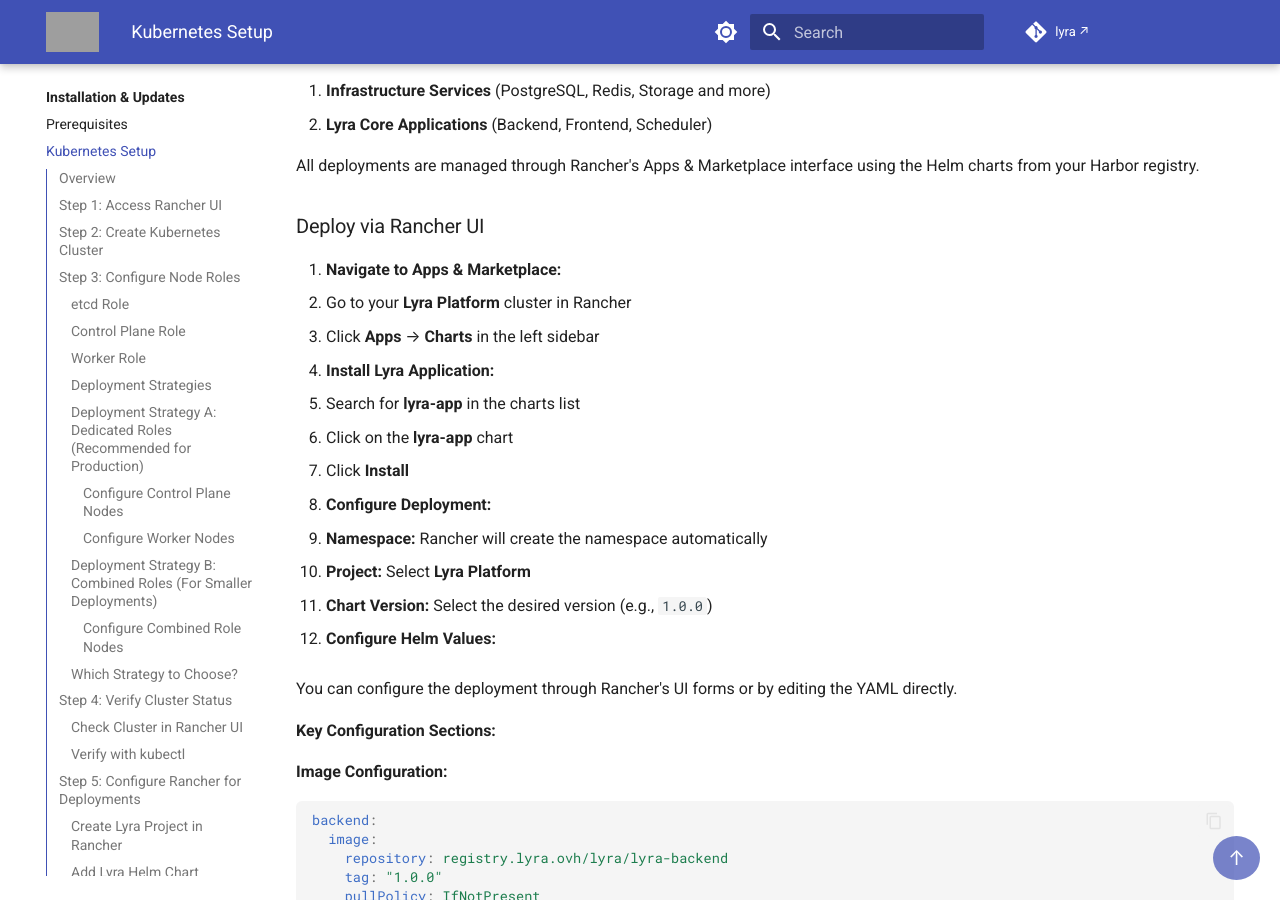
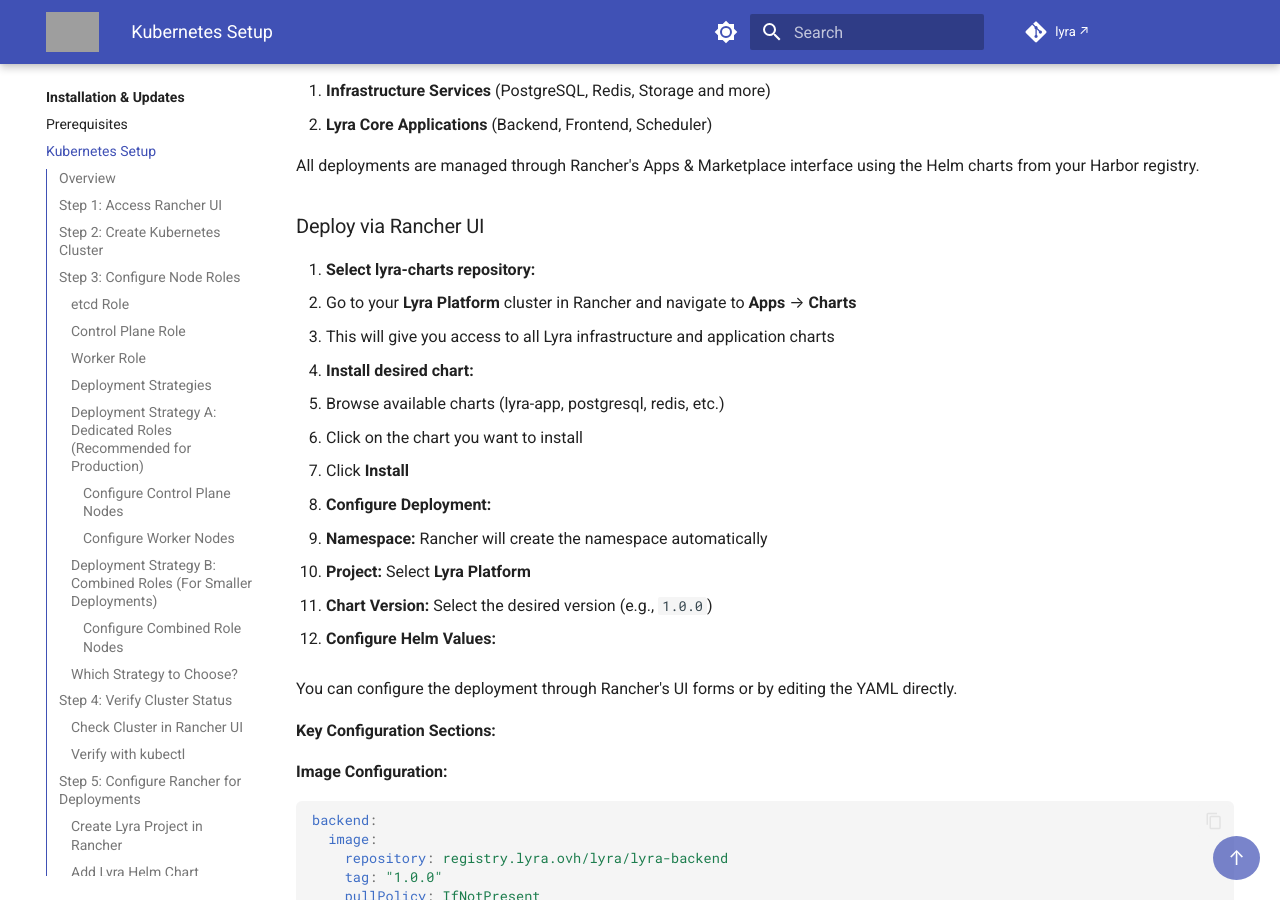
Before and after one commit to amreinch/lyra-docs, an MkDocs documentation site: the page built from docs/installation/kubernetes-setup.md, in a window 1280 px wide and 900 px high, scrolled down 9257 px. Built offline with MkDocs 1.6.1 and Material for MkDocs 9.7.7, drawn with Linux system fonts in a browser that asks for light colours; comment, search, counter and statistics services are not loaded; grey boxes are pictures that could not be loaded.

Commit message:
Update Deploy via Rancher UI section
- Removed header-style navigation point
- Changed 'Install Lyra Application' to 'Select lyra-charts repository'
- Updated description to mention all Lyra infrastructure and application charts
- Changed point 2 to 'Install desired chart' with examples

```diff
--- a/docs/installation/kubernetes-setup.md
+++ b/docs/installation/kubernetes-setup.md
@@ -432,13 +432,13 @@ All deployments are managed through Rancher's Apps & Marketplace interface using
 
 ### Deploy via Rancher UI
 
-1. **Navigate to Apps & Marketplace:**
-   - Go to your **Lyra Platform** cluster in Rancher
-   - Click **Apps** → **Charts** in the left sidebar
+1. **Select lyra-charts repository:**
+   - Go to your **Lyra Platform** cluster in Rancher and navigate to **Apps** → **Charts**
+   - This will give you access to all Lyra infrastructure and application charts
 
-2. **Install Lyra Application:**
-   - Search for **lyra-app** in the charts list
-   - Click on the **lyra-app** chart
+2. **Install desired chart:**
+   - Browse available charts (lyra-app, postgresql, redis, etc.)
+   - Click on the chart you want to install
    - Click **Install**
 
 3. **Configure Deployment:**
```
